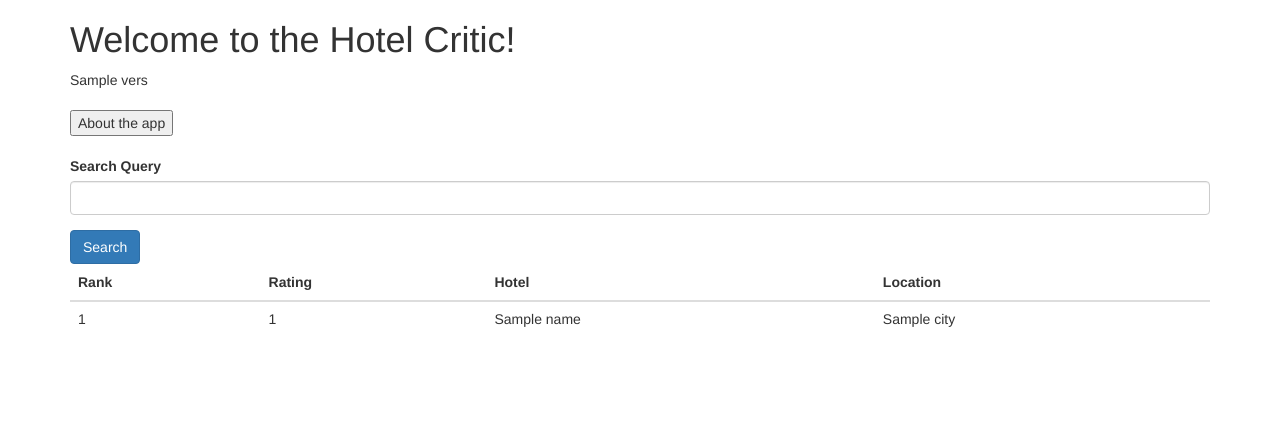
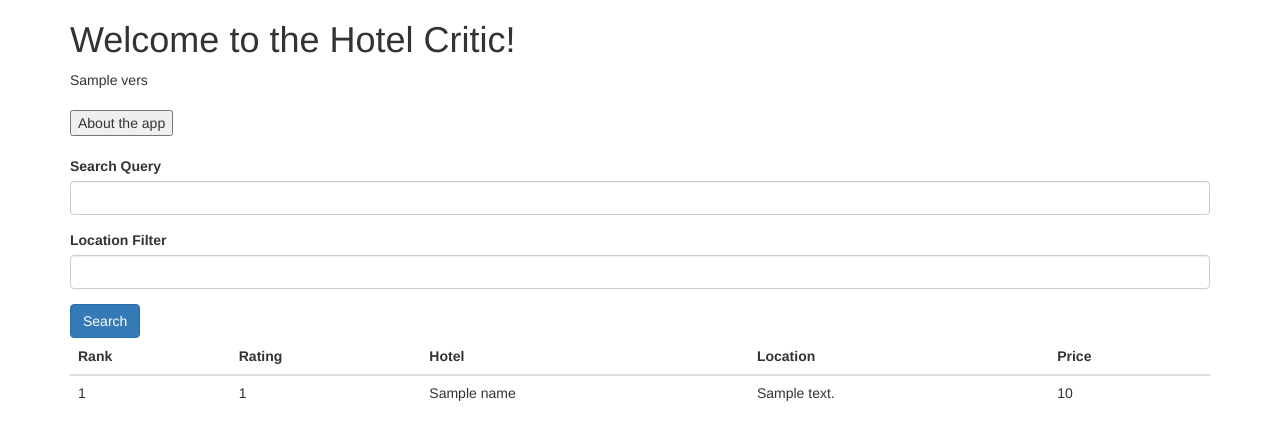
Before and after one commit to dcat52/CS547-Hotel-Critic, a Flask app: template project/templates/index.html.j2 in a window 1280 px wide. Shown: the top 440 px of the page. Run offline with Flask 2, Linux system fonts and the light colour scheme; the template is opened without the code that fills it: values that come from a table or form of the project are taken from there, most other values are stand-ins (such as "Sample title", 1, 10 or a date in 2020); some libraries are stand-ins or nearby versions.

Commit message:
Add location search bar and address/price columns

```diff
--- a/project/models/SearchForm.py
+++ b/project/models/SearchForm.py
@@ -5,5 +5,6 @@ from wtforms.validators import Required
 
 class SearchForm(FlaskForm):
     qfield = TextField('Search Query')
+    lfield = TextField('Location Filter')
 
     submit_button = SubmitField('Search')
--- a/project/templates/index.html.j2
+++ b/project/templates/index.html.j2
@@ -28,6 +28,7 @@
             <th>Rating</th>
             <th>Hotel</th>
             <th>Location</th>
+            <th>Price</th>
         <tr>
     </thead>
     <tbody>
@@ -36,7 +37,8 @@
             <td>{{ 1 }}</td>
             <td>{{ h[0] }}</td>
             <td>{{ h[1].name }}</td>
-            <td>{{ h[1].city }}</td>
+            <td>{{ h[1].address }}</td>
+            <td>{{ h[1].price }}</td>
         </tr>
         {% endfor %}
     </tbody>
```
